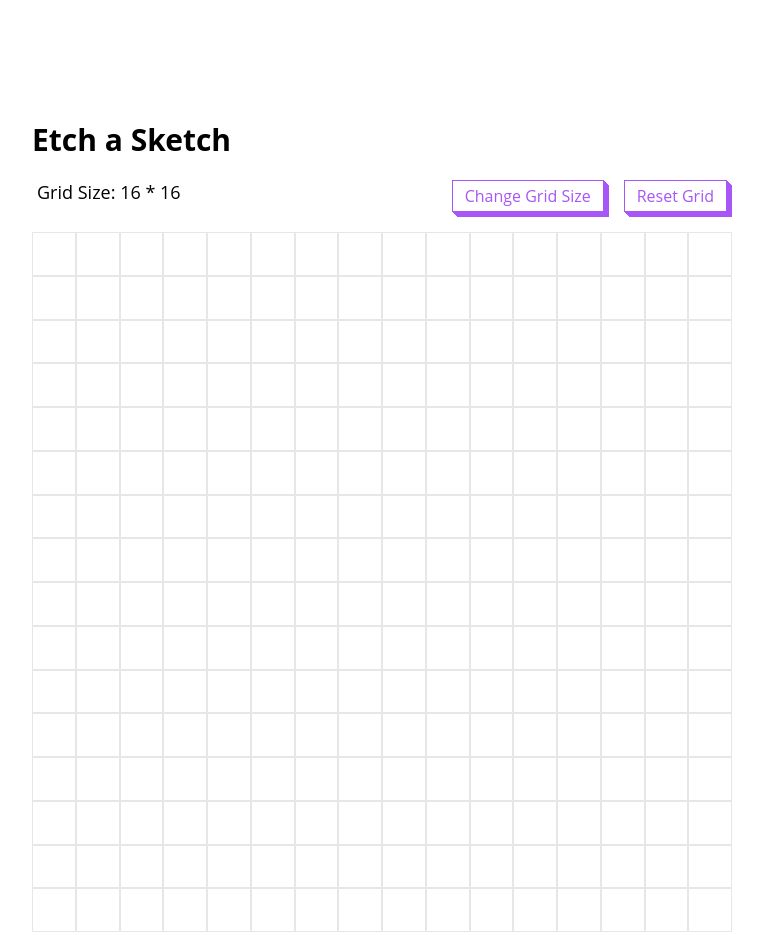
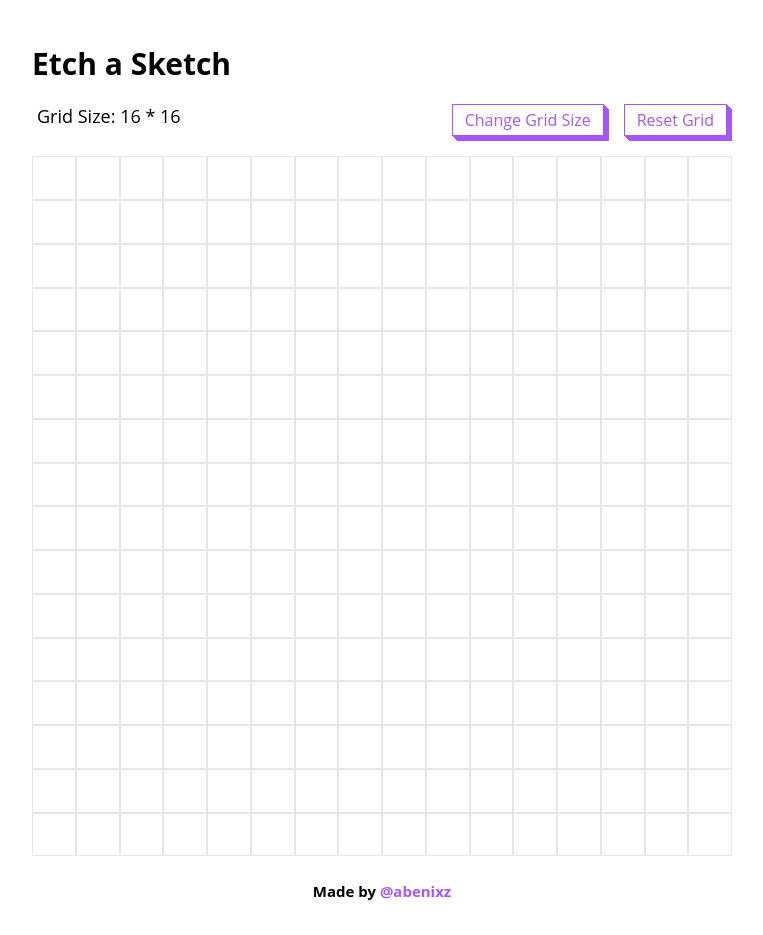
Before and after one commit to abenixz/etch-a-sketch, a plain HTML site: page index.html in a window 1280 px wide. Shown: the top 935 px of the page, without its empty margins (258-1021 px from the left). Drawn offline with Linux system fonts and the light colour scheme.

Commit message:
fix: decrease top margin

```diff
--- a/style.css
+++ b/style.css
@@ -10,8 +10,7 @@
       height: max-content;
       display: flex;
       flex-direction: column;
-      margin-top: 8%;
-
+      margin-top: 2%;
       justify-content: center;
       padding: 10px;
   }
```
